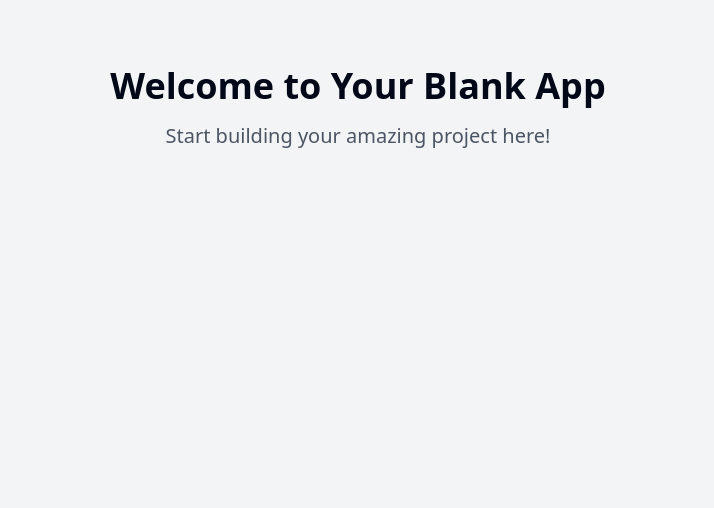
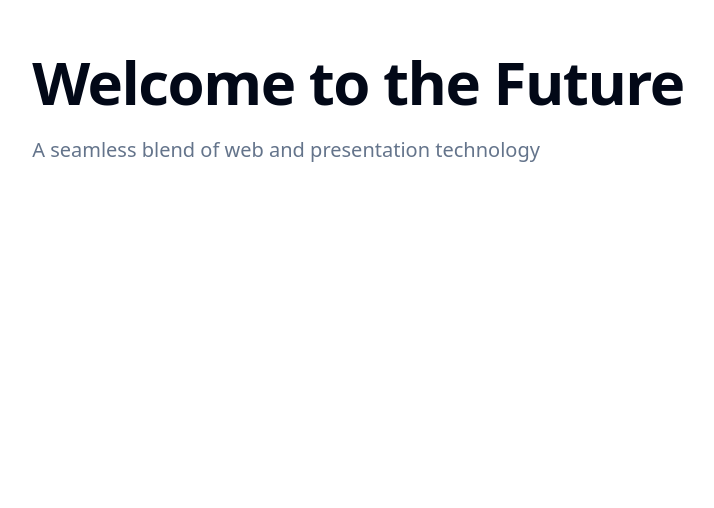
Before and after one commit to IgnatMaldive/slideflow-web, a React (Vite) app: page / in a window 1280 px wide. Shown: the part 292-800 px from the top of the page, without its empty margins (282-996 px from the left). Built offline with nearby package versions, Linux system fonts and the light colour scheme.

Commit message:
Implement slide presentation webpage
Create a single-page application with slide presentation functionality, allowing users to navigate between slides with smooth animated transitions using scroll or arrow keys.

```diff
--- /dev/null
+++ b/src/hooks/useSlideNavigation.tsx
@@ -0,0 +1,45 @@
+
+import { useEffect, useState } from 'react';
+
+export const useSlideNavigation = (totalSlides: number) => {
+  const [currentSlide, setCurrentSlide] = useState(0);
+
+  const goToSlide = (index: number) => {
+    const newIndex = Math.max(0, Math.min(index, totalSlides - 1));
+    setCurrentSlide(newIndex);
+    document.getElementById(`slide-${newIndex}`)?.scrollIntoView({ behavior: 'smooth' });
+  };
+
+  useEffect(() => {
+    const handleKeyDown = (event: KeyboardEvent) => {
+      if (event.key === 'ArrowDown' || event.key === 'ArrowRight') {
+        goToSlide(currentSlide + 1);
+      } else if (event.key === 'ArrowUp' || event.key === 'ArrowLeft') {
+        goToSlide(currentSlide - 1);
+      }
+    };
+
+    const handleScroll = () => {
+      const slides = document.querySelectorAll('.slide');
+      slides.forEach((slide, index) => {
+        const rect = slide.getBoundingClientRect();
+        if (rect.top >= 0 && rect.top <= window.innerHeight / 2) {
+          setCurrentSlide(index);
+          slide.classList.add('active');
+        } else {
+          slide.classList.remove('active');
+        }
+      });
+    };
+
+    window.addEventListener('keydown', handleKeyDown);
+    window.addEventListener('scroll', handleScroll);
+
+    return () => {
+      window.removeEventListener('keydown', handleKeyDown);
+      window.removeEventListener('scroll', handleScroll);
+    };
+  }, [currentSlide, totalSlides]);
+
+  return { currentSlide, goToSlide };
+};
--- a/src/index.css
+++ b/src/index.css
@@ -1,3 +1,4 @@
+
 @tailwind base;
 @tailwind components;
 @tailwind utilities;
@@ -6,96 +7,51 @@
   :root {
     --background: 0 0% 100%;
     --foreground: 222.2 84% 4.9%;
-
     --card: 0 0% 100%;
     --card-foreground: 222.2 84% 4.9%;
-
     --popover: 0 0% 100%;
     --popover-foreground: 222.2 84% 4.9%;
-
     --primary: 222.2 47.4% 11.2%;
     --primary-foreground: 210 40% 98%;
-
     --secondary: 210 40% 96.1%;
     --secondary-foreground: 222.2 47.4% 11.2%;
-
     --muted: 210 40% 96.1%;
     --muted-foreground: 215.4 16.3% 46.9%;
-
     --accent: 210 40% 96.1%;
     --accent-foreground: 222.2 47.4% 11.2%;
-
     --destructive: 0 84.2% 60.2%;
     --destructive-foreground: 210 40% 98%;
-
     --border: 214.3 31.8% 91.4%;
     --input: 214.3 31.8% 91.4%;
     --ring: 222.2 84% 4.9%;
-
     --radius: 0.5rem;
-
-    --sidebar-background: 0 0% 98%;
-
-    --sidebar-foreground: 240 5.3% 26.1%;
-
-    --sidebar-primary: 240 5.9% 10%;
-
-    --sidebar-primary-foreground: 0 0% 98%;
-
-    --sidebar-accent: 240 4.8% 95.9%;
-
-    --sidebar-accent-foreground: 240 5.9% 10%;
-
-    --sidebar-border: 220 13% 91%;
-
-    --sidebar-ring: 217.2 91.2% 59.8%;
   }
 
-  .dark {
-    --background: 222.2 84% 4.9%;
-    --foreground: 210 40% 98%;
-
-    --card: 222.2 84% 4.9%;
-    --card-foreground: 210 40% 98%;
-
-    --popover: 222.2 84% 4.9%;
-    --popover-foreground: 210 40% 98%;
-
-    --primary: 210 40% 98%;
-    --primary-foreground: 222.2 47.4% 11.2%;
-
-    --secondary: 217.2 32.6% 17.5%;
-    --secondary-foreground: 210 40% 98%;
-
-    --muted: 217.2 32.6% 17.5%;
-    --muted-foreground: 215 20.2% 65.1%;
-
-    --accent: 217.2 32.6% 17.5%;
-    --accent-foreground: 210 40% 98%;
-
-    --destructive: 0 62.8% 30.6%;
-    --destructive-foreground: 210 40% 98%;
-
-    --border: 217.2 32.6% 17.5%;
-    --input: 217.2 32.6% 17.5%;
-    --ring: 212.7 26.8% 83.9%;
-    --sidebar-background: 240 5.9% 10%;
-    --sidebar-foreground: 240 4.8% 95.9%;
-    --sidebar-primary: 224.3 76.3% 48%;
-    --sidebar-primary-foreground: 0 0% 100%;
-    --sidebar-accent: 240 3.7% 15.9%;
-    --sidebar-accent-foreground: 240 4.8% 95.9%;
-    --sidebar-border: 240 3.7% 15.9%;
-    --sidebar-ring: 217.2 91.2% 59.8%;
-  }
-}
-
-@layer base {
   * {
-    @apply border-border;
+    @apply border-border scroll-smooth;
   }
 
   body {
-    @apply bg-background text-foreground;
+    @apply bg-background text-foreground antialiased;
+  }
+
+  .slide {
+    @apply min-h-screen w-full flex items-center justify-center snap-start snap-always;
+  }
+
+  .slide-content {
+    @apply max-w-4xl mx-auto px-6 opacity-0 translate-y-8 transition-all duration-700;
+  }
+
+  .slide.active .slide-content {
+    @apply opacity-100 translate-y-0;
+  }
+
+  .slide-title {
+    @apply text-4xl md:text-6xl font-bold tracking-tight mb-6;
+  }
+
+  .slide-description {
+    @apply text-lg md:text-xl text-muted-foreground max-w-2xl;
   }
 }
--- a/src/pages/Index.tsx
+++ b/src/pages/Index.tsx
@@ -1,13 +1,43 @@
-// Update this page (the content is just a fallback if you fail to update the page)
+
+import { useSlideNavigation } from "@/hooks/useSlideNavigation";
+
+const SLIDES = [
+  {
+    title: "Welcome to the Future",
+    description: "A seamless blend of web and presentation technology",
+  },
+  {
+    title: "Smooth Transitions",
+    description: "Navigate with arrow keys or simply scroll to move between slides",
+  },
+  {
+    title: "Responsive Design",
+    description: "Perfect presentation on any device, any screen size",
+  },
+  {
+    title: "Built for Performance",
+    description: "Lightning-fast transitions and butter-smooth animations",
+  },
+];
 
 const Index = () => {
+  const { currentSlide } = useSlideNavigation(SLIDES.length);
+
   return (
-    <div className="min-h-screen flex items-center justify-center bg-gray-100">
-      <div className="text-center">
-        <h1 className="text-4xl font-bold mb-4">Welcome to Your Blank App</h1>
-        <p className="text-xl text-gray-600">Start building your amazing project here!</p>
-      </div>
-    </div>
+    <main className="w-full min-h-screen snap-y snap-mandatory overflow-y-auto overflow-x-hidden">
+      {SLIDES.map((slide, index) => (
+        <section
+          key={index}
+          id={`slide-${index}`}
+          className={`slide ${index === currentSlide ? 'active' : ''}`}
+        >
+          <div className="slide-content">
+            <h2 className="slide-title">{slide.title}</h2>
+            <p className="slide-description">{slide.description}</p>
+          </div>
+        </section>
+      ))}
+    </main>
   );
 };
 
--- a/tailwind.config.ts
+++ b/tailwind.config.ts
@@ -1,3 +1,4 @@
+
 import type { Config } from "tailwindcss";
 
 export default {
@@ -12,85 +13,62 @@ export default {
   theme: {
     container: {
       center: true,
-			padding: '2rem',
+      padding: "2rem",
       screens: {
-				'2xl': '1400px'
-			}
+        "2xl": "1400px",
+      },
     },
     extend: {
       colors: {
-				border: 'hsl(var(--border))',
-				input: 'hsl(var(--input))',
-				ring: 'hsl(var(--ring))',
-				background: 'hsl(var(--background))',
-				foreground: 'hsl(var(--foreground))',
+        border: "hsl(var(--border))",
+        input: "hsl(var(--input))",
+        ring: "hsl(var(--ring))",
+        background: "hsl(var(--background))",
+        foreground: "hsl(var(--foreground))",
         primary: {
-					DEFAULT: 'hsl(var(--primary))',
-					foreground: 'hsl(var(--primary-foreground))'
+          DEFAULT: "hsl(var(--primary))",
+          foreground: "hsl(var(--primary-foreground))",
         },
         secondary: {
-					DEFAULT: 'hsl(var(--secondary))',
-					foreground: 'hsl(var(--secondary-foreground))'
+          DEFAULT: "hsl(var(--secondary))",
+          foreground: "hsl(var(--secondary-foreground))",
         },
         destructive: {
-					DEFAULT: 'hsl(var(--destructive))',
-					foreground: 'hsl(var(--destructive-foreground))'
+          DEFAULT: "hsl(var(--destructive))",
+          foreground: "hsl(var(--destructive-foreground))",
         },
         muted: {
-					DEFAULT: 'hsl(var(--muted))',
-					foreground: 'hsl(var(--muted-foreground))'
+          DEFAULT: "hsl(var(--muted))",
+          foreground: "hsl(var(--muted-foreground))",
         },
         accent: {
-					DEFAULT: 'hsl(var(--accent))',
-					foreground: 'hsl(var(--accent-foreground))'
+          DEFAULT: "hsl(var(--accent))",
+          foreground: "hsl(var(--accent-foreground))",
         },
         popover: {
-					DEFAULT: 'hsl(var(--popover))',
-					foreground: 'hsl(var(--popover-foreground))'
+          DEFAULT: "hsl(var(--popover))",
+          foreground: "hsl(var(--popover-foreground))",
         },
         card: {
-					DEFAULT: 'hsl(var(--card))',
-					foreground: 'hsl(var(--card-foreground))'
+          DEFAULT: "hsl(var(--card))",
+          foreground: "hsl(var(--card-foreground))",
         },
-				sidebar: {
-					DEFAULT: 'hsl(var(--sidebar-background))',
-					foreground: 'hsl(var(--sidebar-foreground))',
-					primary: 'hsl(var(--sidebar-primary))',
-					'primary-foreground': 'hsl(var(--sidebar-primary-foreground))',
-					accent: 'hsl(var(--sidebar-accent))',
-					'accent-foreground': 'hsl(var(--sidebar-accent-foreground))',
-					border: 'hsl(var(--sidebar-border))',
-					ring: 'hsl(var(--sidebar-ring))'
-				}
       },
       borderRadius: {
-				lg: 'var(--radius)',
-				md: 'calc(var(--radius) - 2px)',
-				sm: 'calc(var(--radius) - 4px)'
+        lg: "var(--radius)",
+        md: "calc(var(--radius) - 2px)",
+        sm: "calc(var(--radius) - 4px)",
       },
       keyframes: {
-				'accordion-down': {
-					from: {
-						height: '0'
+        "slide-up": {
+          "0%": { transform: "translateY(20px)", opacity: "0" },
+          "100%": { transform: "translateY(0)", opacity: "1" },
         },
-					to: {
-						height: 'var(--radix-accordion-content-height)'
-					}
-				},
-				'accordion-up': {
-					from: {
-						height: 'var(--radix-accordion-content-height)'
-					},
-					to: {
-						height: '0'
-					}
-				}
       },
       animation: {
-				'accordion-down': 'accordion-down 0.2s ease-out',
-				'accordion-up': 'accordion-up 0.2s ease-out'
-			}
-		}
+        "slide-up": "slide-up 0.5s ease-out",
+      },
+    },
   },
   plugins: [require("tailwindcss-animate")],
 } satisfies Config;
```
Lines whose indentation alone changed are shown as unchanged.
